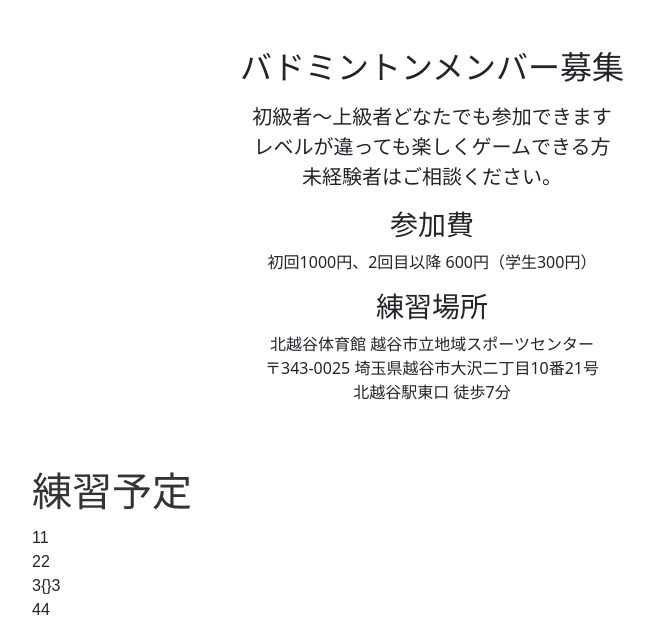
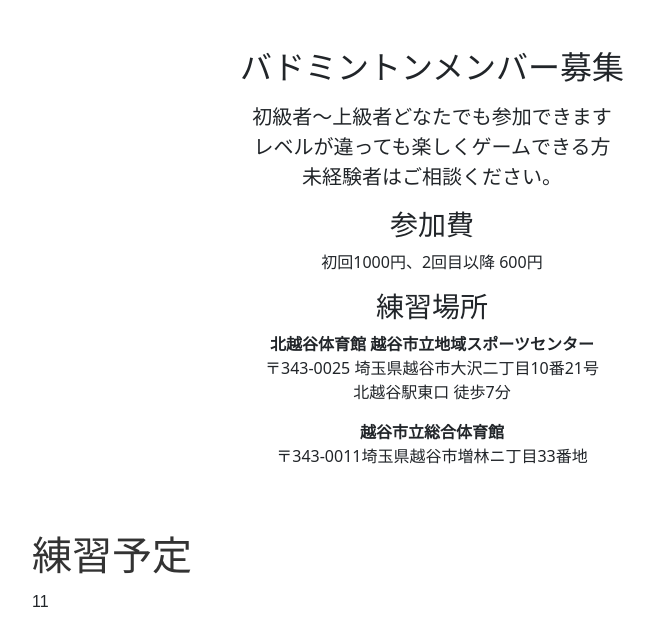
Before and after one commit to UGUIS8020/uguis_bad, a Python web app: template templates/index.html in a window 1280 px wide. Shown: the part 56-674 px from the top of the page, without its empty margins (208-862 px from the left). Run offline with Jinja, Linux system fonts and the light colour scheme; the template is opened without the code that fills it, so the values that code supplies are empty; some libraries are stand-ins or nearby versions.

Commit message:
新越谷

```diff
--- a/templates/index.html
+++ b/templates/index.html
@@ -10,13 +10,17 @@
     <div class="row">
         <div>
             <h3>参加費</h3>
-            <p>初回1000円、2回目以降 600円（学生300円）</p>
+            <p>初回1000円、2回目以降 600円</p>
+        </div>
+        <h3>練習場所</h3>
+        <div>
+            <p><b>北越谷体育館 越谷市立地域スポーツセンター</b><br>
+            〒343-0025 埼玉県越谷市大沢二丁目10番21号<br>
+            北越谷駅東口 徒歩7分</p>
         </div>
         <div>
-            <h3>練習場所</h3>
-            <p>北越谷体育館 越谷市立地域スポーツセンター<br>
-            〒343-0025 埼玉県越谷市大沢二丁目10番21号<br>
-            北越谷駅東口 徒歩7分</p>
+            <p><b>越谷市立総合体育館</b><br>
+            〒343-0011埼玉県越谷市増林ニ丁目33番地<br></p>
         </div>
     </div>
 </section>
```
